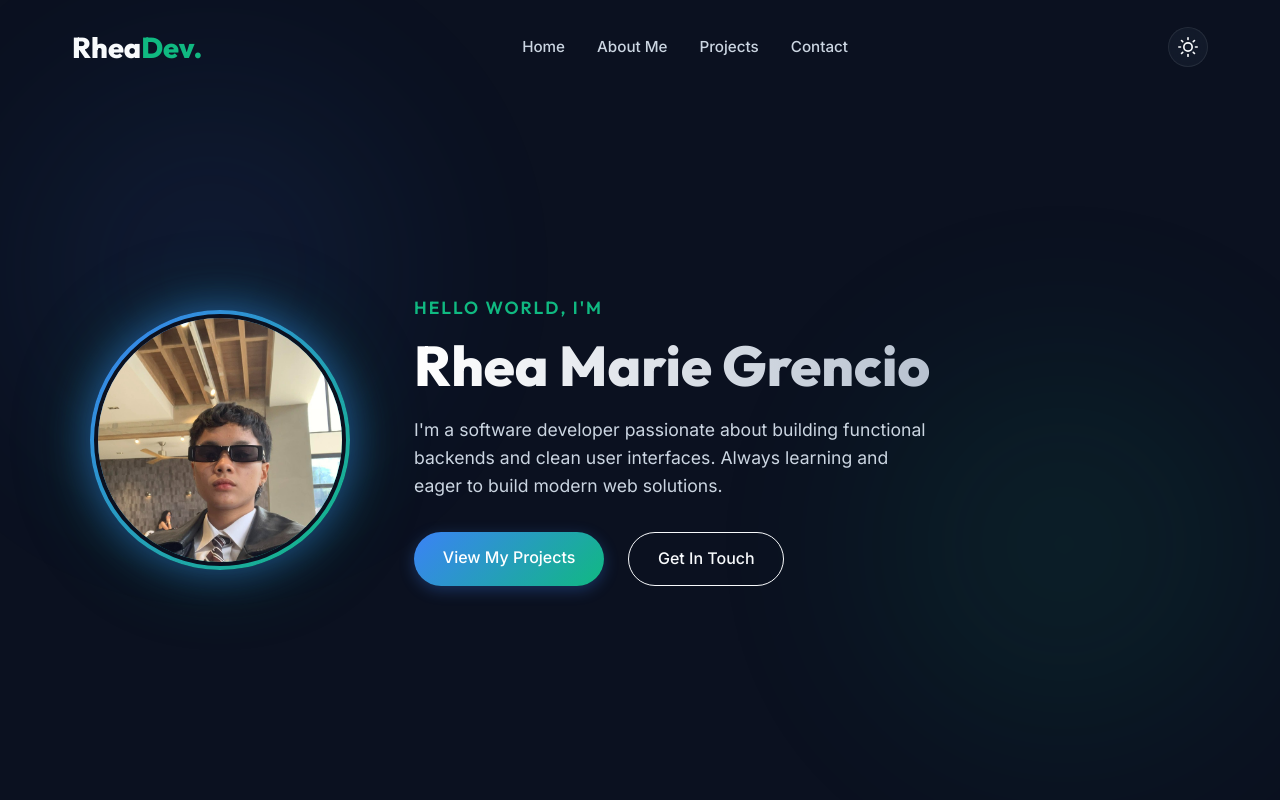
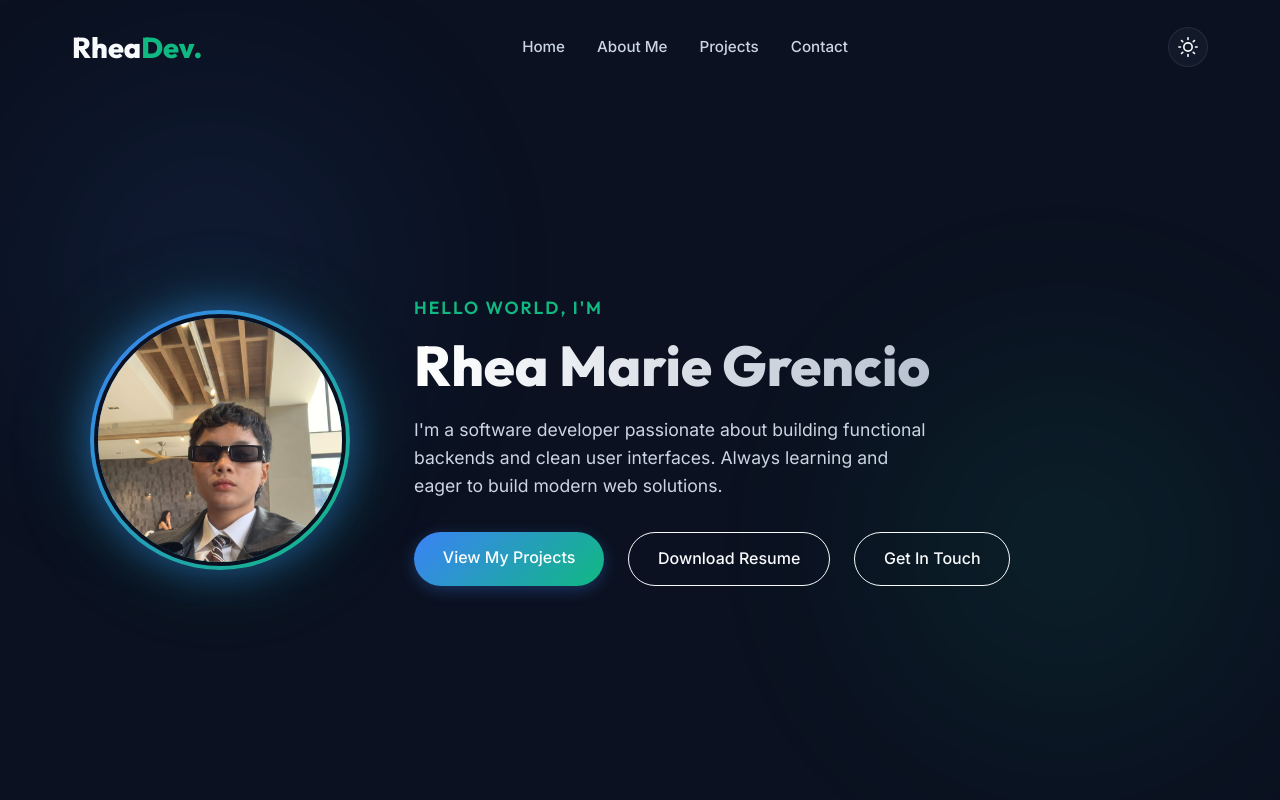
Before and after one commit to Buenavistarm/MY-PORTFOLIO, a React (Vite) app: page / in a window 1280 px wide. Shown: the top 800 px of the page. Built offline with nearby package versions, Linux system fonts and the light colour scheme.

Commit message:
Add resume and Download Resume button

```diff
--- a/src/components/Home.jsx
+++ b/src/components/Home.jsx
@@ -26,6 +26,7 @@ const Home = () => {
           </p>
           <div className="cta-group">
             <a href="#projects" className="btn btn-primary">View My Projects</a>
+            <a href="/resume.png" download="Rhea_Marie_Grencio_Resume.png" className="btn btn-secondary">Download Resume</a>
             <a href="#contact" className="btn btn-secondary">Get In Touch</a>
           </div>
         </div>
```
Also changed, not shown: public/resume.jpg (added), public/resume.png (added).
